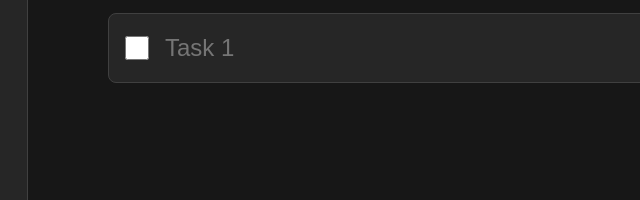
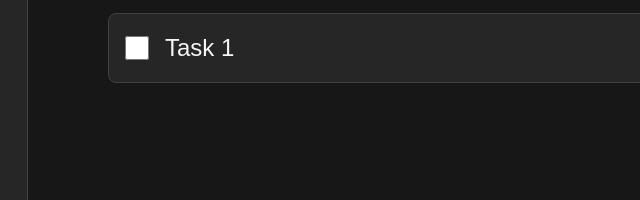
Before and after one commit to kadezaccaro/odin-to-do, a website built with webpack: page src/template.html in a window 1280 px wide. Both pictures are taken after a click on the button "Add a task". Shown: the part 200-400 px from the top of the page, 272-912 px from the left. Built offline with nearby package versions, Linux system fonts and the light colour scheme.

Commit message:
Use value attribute on input and rename class

```diff
--- a/src/components/DisplayList.js
+++ b/src/components/DisplayList.js
@@ -9,9 +9,9 @@ export const DisplayList = (list) => {
     listItem.innerHTML = `
       <div class="input-container">
         <input type="checkbox" />
-        <input type="text" placeholder="${task.title}" />
+        <input type="text" value="${task.title}"/>
       </div>
-      <div class="extra">
+      <div class="actions">
         <!-- <span class="due-date">July 20, 2023 @ 12:00 AM</span> -->
         <i class="fa-regular fa-calendar-days"></i>
         <i class="fa-regular fa-trash-can"></i>
--- a/src/styles.css
+++ b/src/styles.css
@@ -129,7 +129,7 @@ input[type="text"] {
   padding: 4px 8px;
 }
 
-.extra {
+.actions {
   display: flex;
   align-items: center;
   gap: 24px;
```
